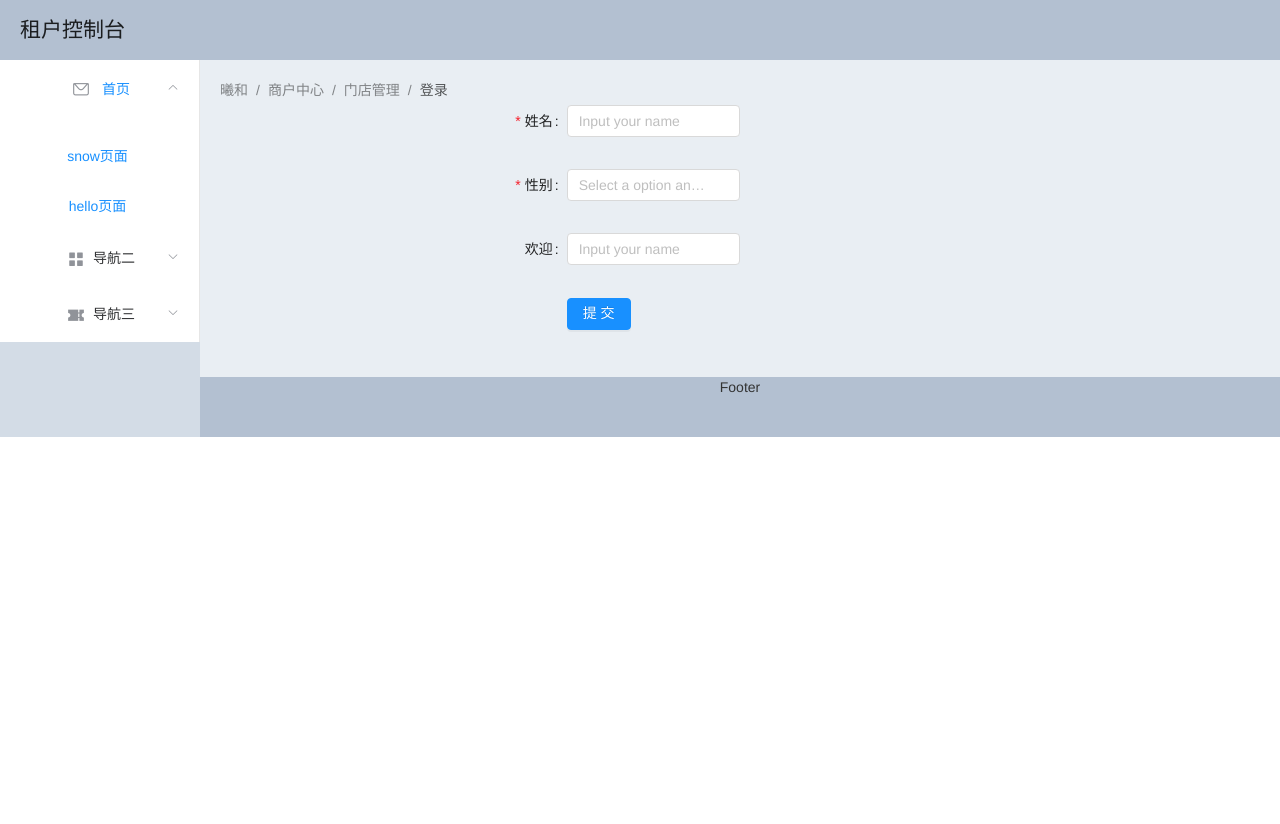
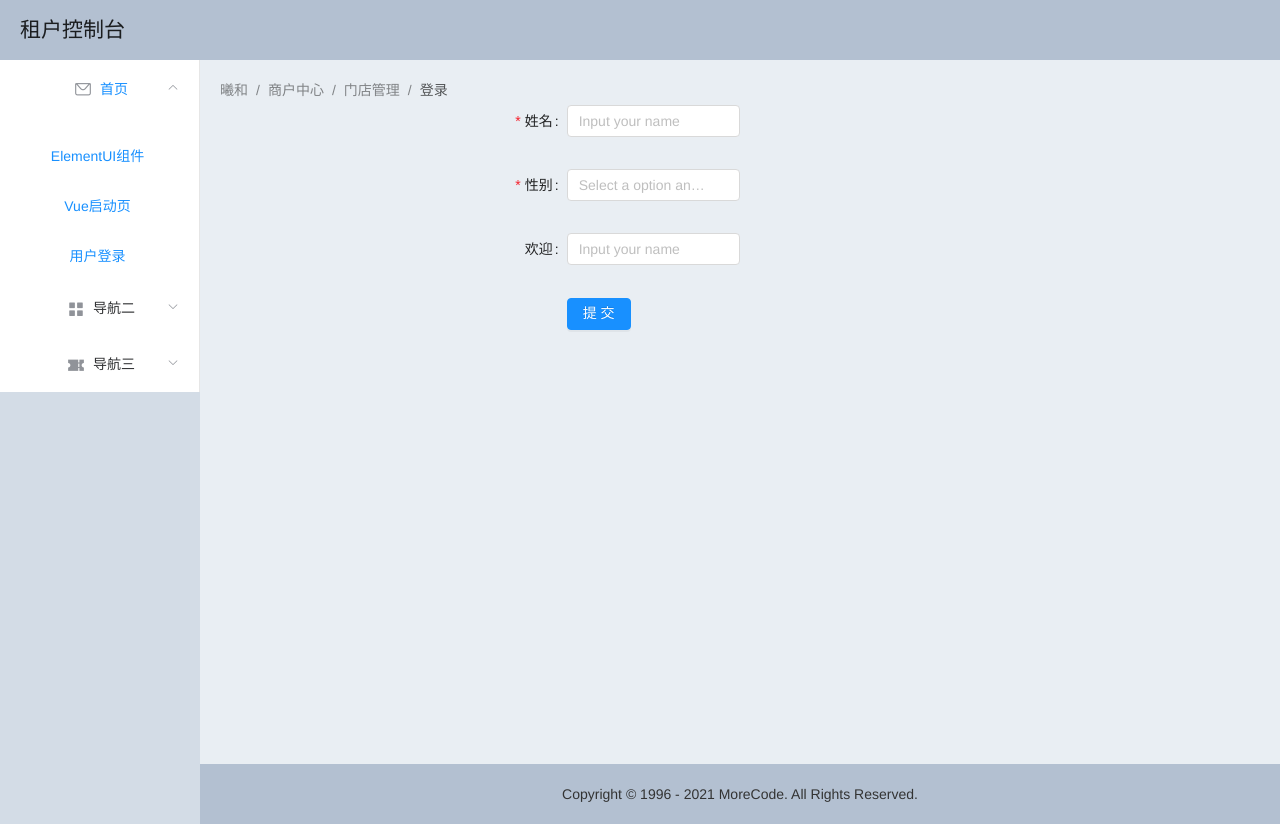
Before and after one commit to MoreCodeByTR/blog, a Vue app: page /#/login in a window 1280 px wide. Before the commit the page ends 800 px from the top, so only its background shows below. Built offline with nearby package versions, Linux system fonts and the light colour scheme.

Commit message:
菜单修改

```diff
--- a/src/views/container.vue
+++ b/src/views/container.vue
@@ -7,13 +7,19 @@
       <el-aside width="200px">
         <el-menu :default-openeds="['1']">
           <el-submenu index="1">
-            <template slot="title"><i class="el-icon-message"></i>  <router-link to="/home">首页</router-link></template>
+            <template slot="title"
+              ><i class="el-icon-message"></i>
+              <router-link to="/home">首页</router-link></template
+            >
             <el-menu-item-group>
               <el-menu-item index="1-1">
-                <router-link to="/snow">snow页面</router-link>
+                <router-link to="/snow">ElementUI组件</router-link>
               </el-menu-item>
               <el-menu-item index="1-2">
-                <router-link to="/hello">hello页面</router-link>
+                <router-link to="/hello">Vue启动页</router-link>
+              </el-menu-item>
+              <el-menu-item index="1-3">
+                <router-link to="/login">用户登录</router-link>
               </el-menu-item>
             </el-menu-item-group>
           </el-submenu>
@@ -25,7 +31,9 @@
             </el-menu-item-group>
           </el-submenu>
           <el-submenu index="3">
-            <template slot="title"><i class="el-icon-s-ticket"></i>导航三</template>
+            <template slot="title"
+              ><i class="el-icon-s-ticket"></i>导航三</template
+            >
             <el-menu-item-group>
               <el-menu-item index="1-1">选项1</el-menu-item>
               <el-menu-item index="1-2">选项2</el-menu-item>
@@ -37,16 +45,18 @@
         <el-main>
           <router-view> </router-view>
         </el-main>
-        <el-footer>Footer</el-footer>
+        <el-footer
+          >Copyright © 1996 - 2021 MoreCode. All Rights Reserved.</el-footer
+        >
       </el-container>
     </el-container>
   </el-container>
 </template>
 <script>
 export default {
-  name: 'Container',
+  name: "Container",
   props: {
-    city: String
+    city: String,
   },
   data() {
     return {
@@ -56,24 +66,29 @@ export default {
       showAd: false,
       time: new Date().toLocaleString(),
       model: "<a href='https://baidu.com' target='_blank'>百度一下</a>",
-      list: [{ id: 1, value: 'hahh' }, { id: 2, value: '洛杉矶湖人' }, { id: 3, value: '孟菲斯灰熊' }, { id: 4, value: '明尼苏达森林狼' }]
-    };
+      list: [
+        { id: 1, value: "hahh" },
+        { id: 2, value: "洛杉矶湖人" },
+        { id: 3, value: "孟菲斯灰熊" },
+        { id: 4, value: "明尼苏达森林狼" },
+      ],
+    }
   },
   watch: {
     count: function (newVal, oldval) {
       console.log(`你把我从${oldval}变成了${newVal}`)
     },
     time: function (newVal) {
-      let minutes = newVal.split(' ')[1].split(':')[2]
+      let minutes = newVal.split(" ")[1].split(":")[2]
       if (minutes > 30) {
         this.showAd = true
       }
-    }
+    },
   },
   computed: {
     total: function () {
       return this.count * this.rate
-    }
+    },
   },
   mounted() {
     setInterval(() => {
@@ -86,13 +101,12 @@ export default {
     },
     addRate: function () {
       this.rate++
-    }
-  }
-
+    },
+  },
 }
 </script>
 <style scoped>
-.el-header{
+.el-header {
   background-color: #b3c0d1;
   color: #333;
   line-height: 60px;
@@ -101,6 +115,7 @@ export default {
   background-color: #b3c0d1;
   color: #333;
   text-align: center;
+  line-height: 60px;
 }
 
 .el-aside {
@@ -111,6 +126,7 @@ export default {
 }
 
 .el-main {
+  min-height: 88vh;
   background-color: #e9eef3;
   color: #333;
 }
```
